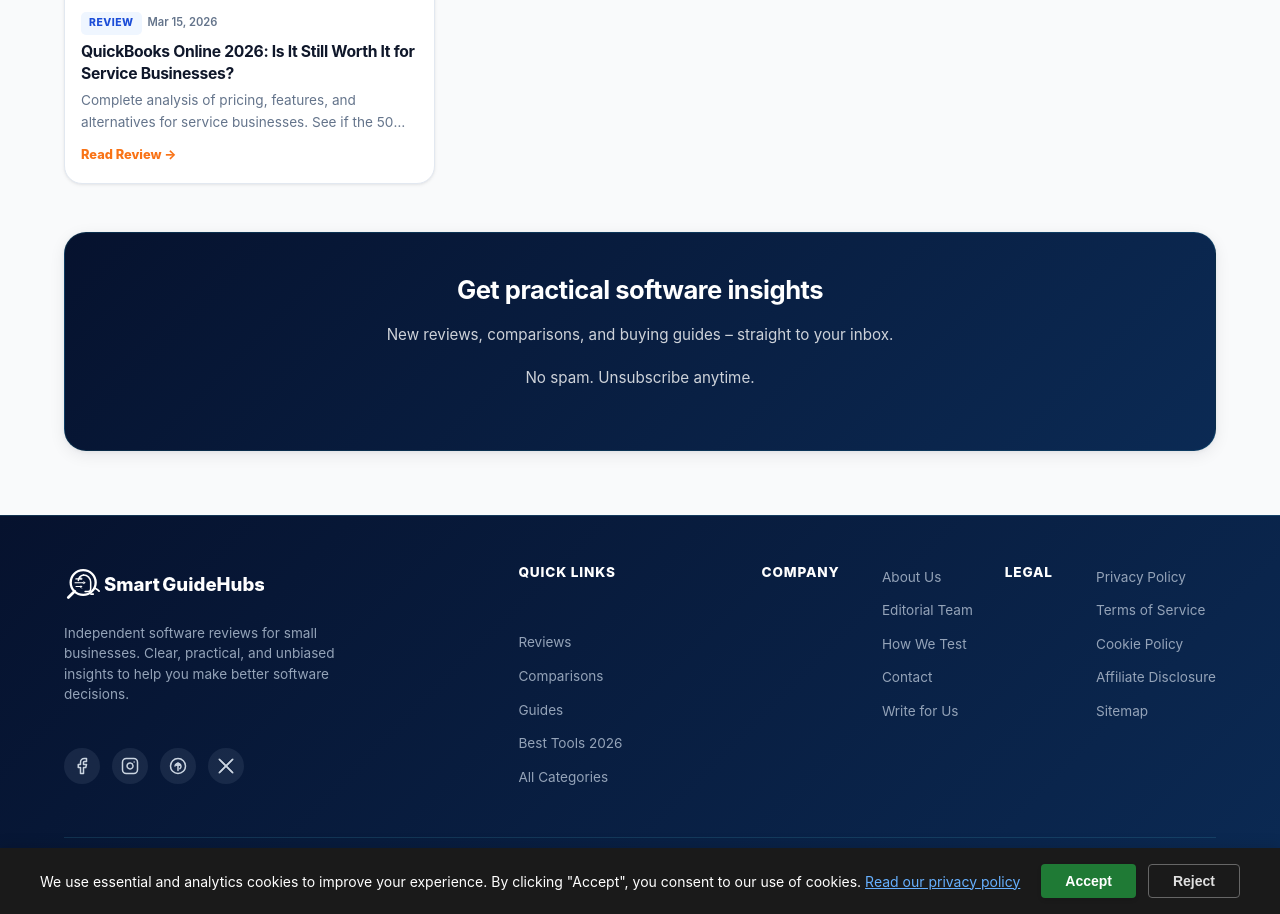
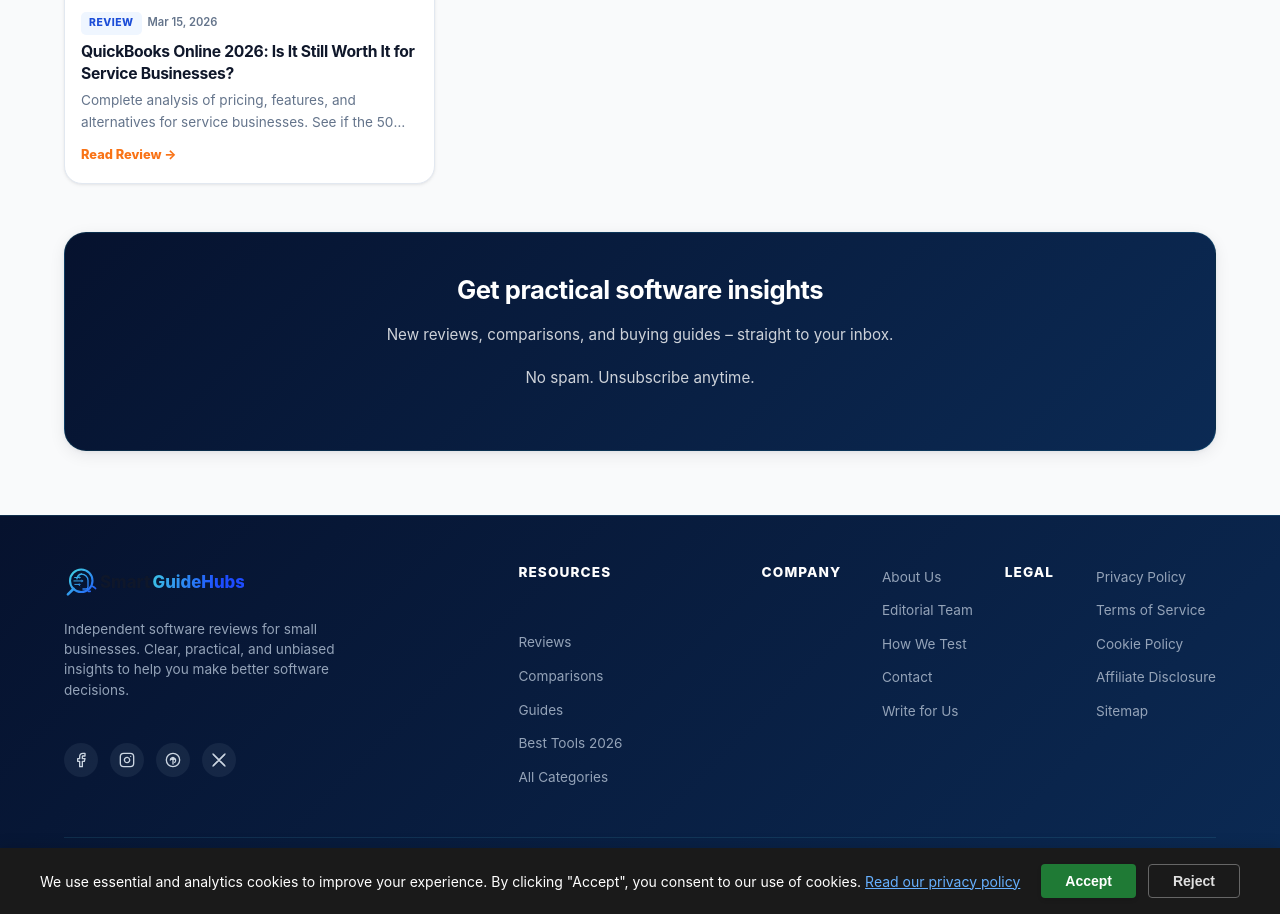
Before and after one commit to Yanniga01/gilliansperkin.github.io, a Jekyll site: the page built from index.md, in a window 1280 px wide and 1400 px high, scrolled down 2809 px, cut to the strip 486-1400 px from the top of the window. Built offline with Jekyll 4.4.1, drawn with Linux system fonts in a browser that asks for light colours.

Commit message:
Update footer.html

```diff
--- a/_includes/footer.html
+++ b/_includes/footer.html
@@ -3,10 +3,10 @@
     <div class="footer-grid">
       <!-- Brand Column -->
       <div class="footer-brand">
-        <a href="/" class="footer-logo-link" aria-label="SmartGuideHubs home">
+        <div class="footer-logo">
           <img src="/assets/branding/sgh-logo.svg" alt="SmartGuideHubs" class="footer-logo-img">
-        </a>
-        <p class="footer-brand-text">Independent software reviews for small businesses. Clear, practical, and unbiased insights to help you make better software decisions.</p>
+        </div>
+        <p class="footer-tagline">Independent software reviews for small businesses. Clear, practical, and unbiased insights to help you make better software decisions.</p>
         <div class="footer-social">
           <a href="https://facebook.com/smartguidehubs" target="_blank" rel="noopener noreferrer" aria-label="Facebook" class="social-icon">
             <svg width="18" height="18" viewBox="0 0 24 24" fill="none" stroke="currentColor" stroke-width="2" stroke-linecap="round" stroke-linejoin="round"><path d="M18 2h-3a5 5 0 0 0-5 5v3H7v4h3v8h4v-8h3l1-4h-4V7a1 1 0 0 1 1-1h3z"/></svg>
@@ -23,9 +23,9 @@
         </div>
       </div>
 
-      <!-- Quick Links Column -->
+      <!-- Resources Column -->
       <div class="footer-links">
-        <h4>Quick Links</h4>
+        <h4>Resources</h4>
         <ul>
           <li><a href="/reviews/">Reviews</a></li>
           <li><a href="/comparisons/">Comparisons</a></li>
@@ -76,7 +76,7 @@
   color: #cbd5e1;
   margin-top: 4rem;
   padding: 3rem 0 2rem;
-  border-top: 1px solid rgba(103, 232, 249, 0.12);
+  border-top: 1px solid rgba(103, 232, 249, 0.1);
   font-family: -apple-system, BlinkMacSystemFont, 'Segoe UI', Roboto, 'Helvetica Neue', Arial, sans-serif;
 }
 
@@ -101,19 +101,13 @@
   gap: 1rem;
 }
 
-.footer-logo-link {
-  display: inline-block;
+.footer-logo-img {
+  max-width: 180px;
+  height: auto;
+  display: block;
 }
 
-.footer-logo-img {
-  max-width: 200px;
-  height: auto;
-  display: block;
-  filter: brightness(0) invert(1); /* Makes dark logo white – adjust as needed */
-}
-
-/* If your logo already has light colors, remove the filter above */
-.footer-brand-text {
+.footer-tagline {
   font-size: 0.85rem;
   line-height: 1.6;
   color: #94a3b8;
@@ -133,17 +127,17 @@
   display: inline-flex;
   align-items: center;
   justify-content: center;
-  width: 36px;
-  height: 36px;
+  width: 34px;
+  height: 34px;
   border-radius: 50%;
-  background: rgba(148, 163, 184, 0.12);
+  background: rgba(148, 163, 184, 0.1);
   color: #cbd5e1;
   transition: all 0.2s ease;
 }
 
 .social-icon svg {
-  width: 18px;
-  height: 18px;
+  width: 16px;
+  height: 16px;
   stroke: currentColor;
 }
 
@@ -158,7 +152,7 @@
   font-size: 0.85rem;
   font-weight: 800;
   text-transform: uppercase;
-  letter-spacing: 0.06em;
+  letter-spacing: 0.08em;
   color: #fff;
   margin: 0 0 1rem 0;
 }
@@ -188,7 +182,7 @@
 .footer-bottom {
   text-align: center;
   padding-top: 1.5rem;
-  border-top: 1px solid rgba(103, 232, 249, 0.12);
+  border-top: 1px solid rgba(103, 232, 249, 0.1);
   font-size: 0.75rem;
   color: #64748b;
 }
@@ -197,7 +191,9 @@
   margin: 0;
 }
 
-/* Responsive */
+/* ============================================================
+   Responsive
+   ============================================================ */
 @media (max-width: 1024px) {
   .footer-grid {
     grid-template-columns: repeat(2, 1fr);
@@ -212,7 +208,7 @@
 
   .footer-grid {
     grid-template-columns: 1fr;
-    gap: 1.8rem;
+    gap: 1.5rem;
     text-align: center;
   }
 
@@ -221,7 +217,7 @@
     text-align: center;
   }
 
-  .footer-brand-text {
+  .footer-tagline {
     max-width: 100%;
   }
 
@@ -232,5 +228,9 @@
   .footer-links h4 {
     margin-bottom: 0.75rem;
   }
+
+  .footer-bottom {
+    text-align: center;
+  }
 }
 </style>
```
